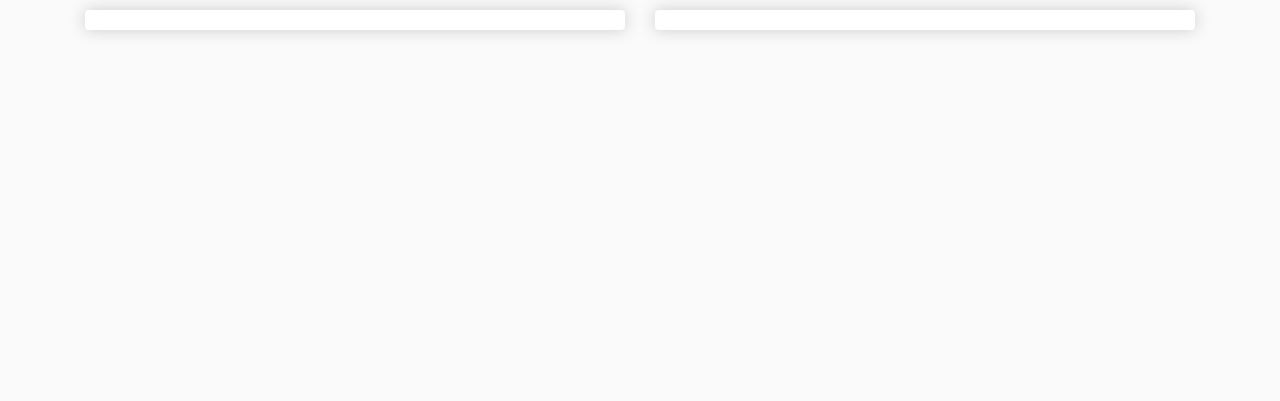
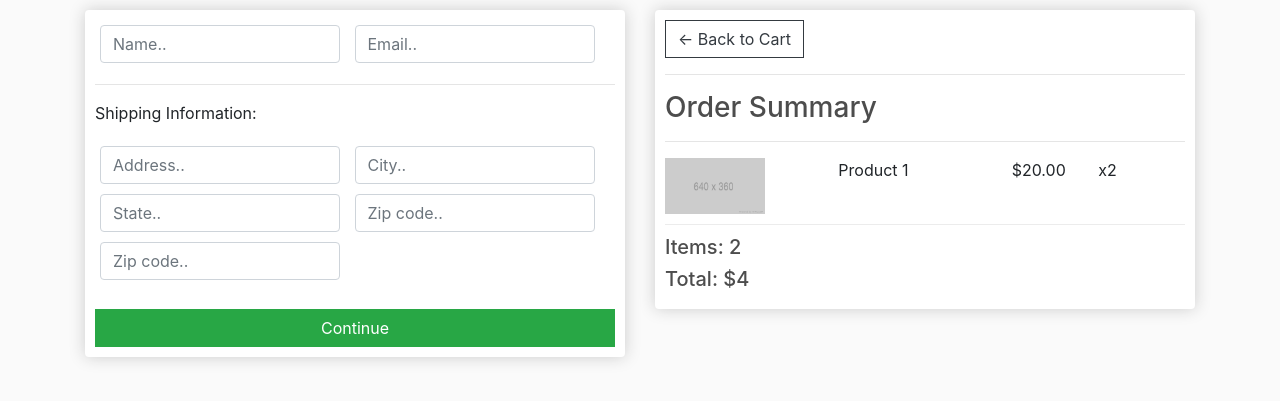
Before and after one commit to Code-Institute-Submissions/djangoproject-2, a Django app: page /checkout/ in a window 1280 px wide. Shown: the part 57-458 px from the top of the page. Run offline with Django 3.2, Linux system fonts and the light colour scheme; some libraries are stand-ins or nearby versions.

Commit message:
Styled checkout.html

```diff
--- a/store/templates/store/checkout.html
+++ b/store/templates/store/checkout.html
@@ -1,17 +1,66 @@
 {% extends 'store/main.html' %}
 {% load static %}
 {% block content %}
-          <div class="row">
+<!-- Checkout -->
+   <div class="row">
 		<div class="col-lg-6">
 			<div class="box-element" id="form-wrapper">
+				<form id="form">
+                    <!-- Name, email etc fields -->
+					<div id="user-info">
+						<div class="form-field">
+							<input required class="form-control" type="text" name="name" placeholder="Name..">
+						</div>
+						<div class="form-field">
+							<input required class="form-control" type="email" name="email" placeholder="Email..">
+						</div>
+					</div>
+					<!-- shipping info -->
+					<div id="shipping-info">
+						<hr>
+						<p>Shipping Information:</p>
+						<div class="form-field">
+							<input class="form-control" type="text" name="address" placeholder="Address..">
+						</div>
+						<div class="form-field">
+							<input class="form-control" type="text" name="city" placeholder="City..">
+						</div>
+						<div class="form-field">
+							<input class="form-control" type="text" name="state" placeholder="State..">
+						</div>
+						<div class="form-field">
+							<input class="form-control" type="text" name="zipcode" placeholder="Zip code..">
+						</div>
+						<div class="form-field">
+							<input class="form-control" type="text" name="country" placeholder="Zip code..">
+						</div>
+					</div>
+                         <br>
+					<input id="form-button" class="btn btn-success btn-block" type="submit" value="Continue">
+				</form>
+			</div>
 
+			<br>
+			<div class="box-element hidden" id="payment-info">
+				<small>Paypal Options</small>
 			</div>
 
 		</div>
 
 		<div class="col-lg-6">
 			<div class="box-element">
-
+				<a  class="btn btn-outline-dark" href="{% url 'cart' %}">&#x2190; Back to Cart</a>
+				<hr>
+				<h3>Order Summary</h3>
+				<hr>
+				<div class="cart-row">
+					<div style="flex:2"><img class="row-image" src="{% static 'images/placeholder.png' %}"></div>
+					<div style="flex:2"><p>Product 1</p></div>
+					<div style="flex:1"><p>$20.00</p></div>
+					<div style="flex:1"><p>x2</p></div>
+				</div>
+				<h5>Items:   2</h5>
+				<h5>Total:   $4</h5>
 			</div>
 		</div>
 	</div>
```
